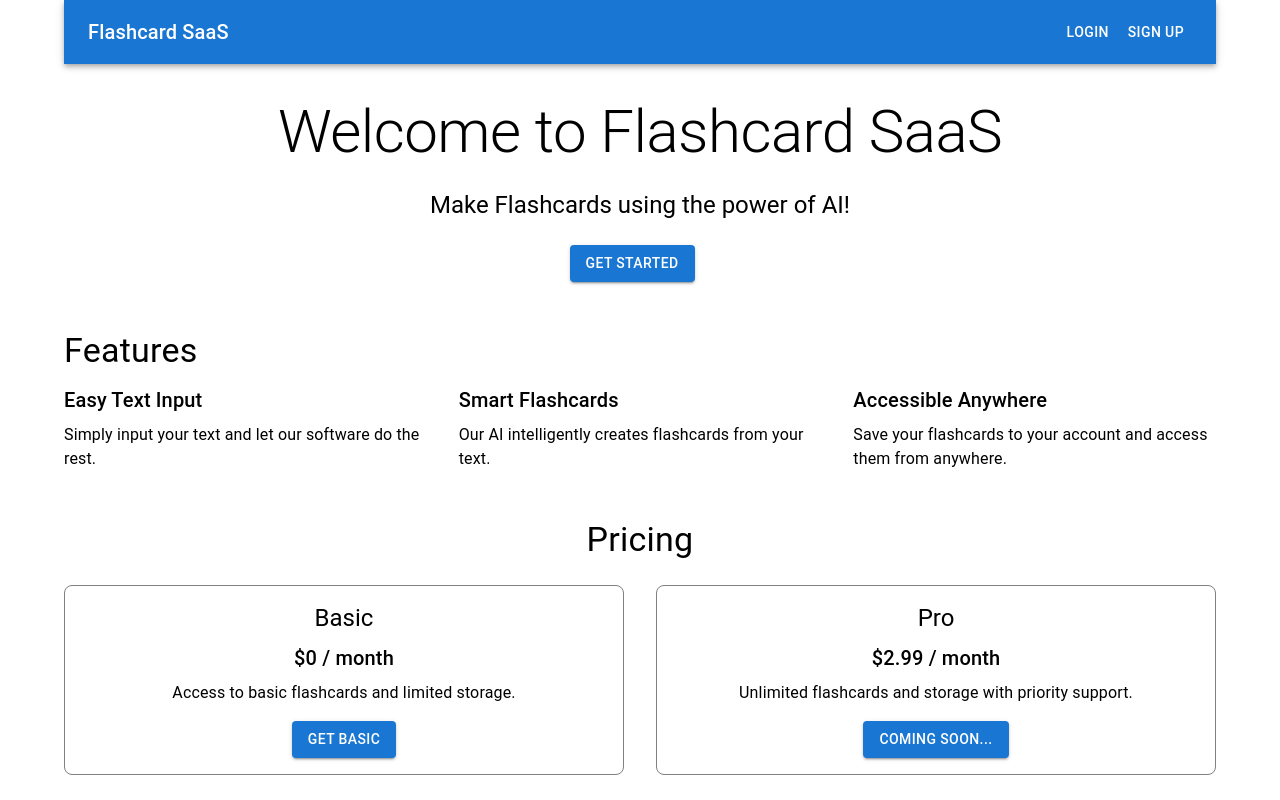
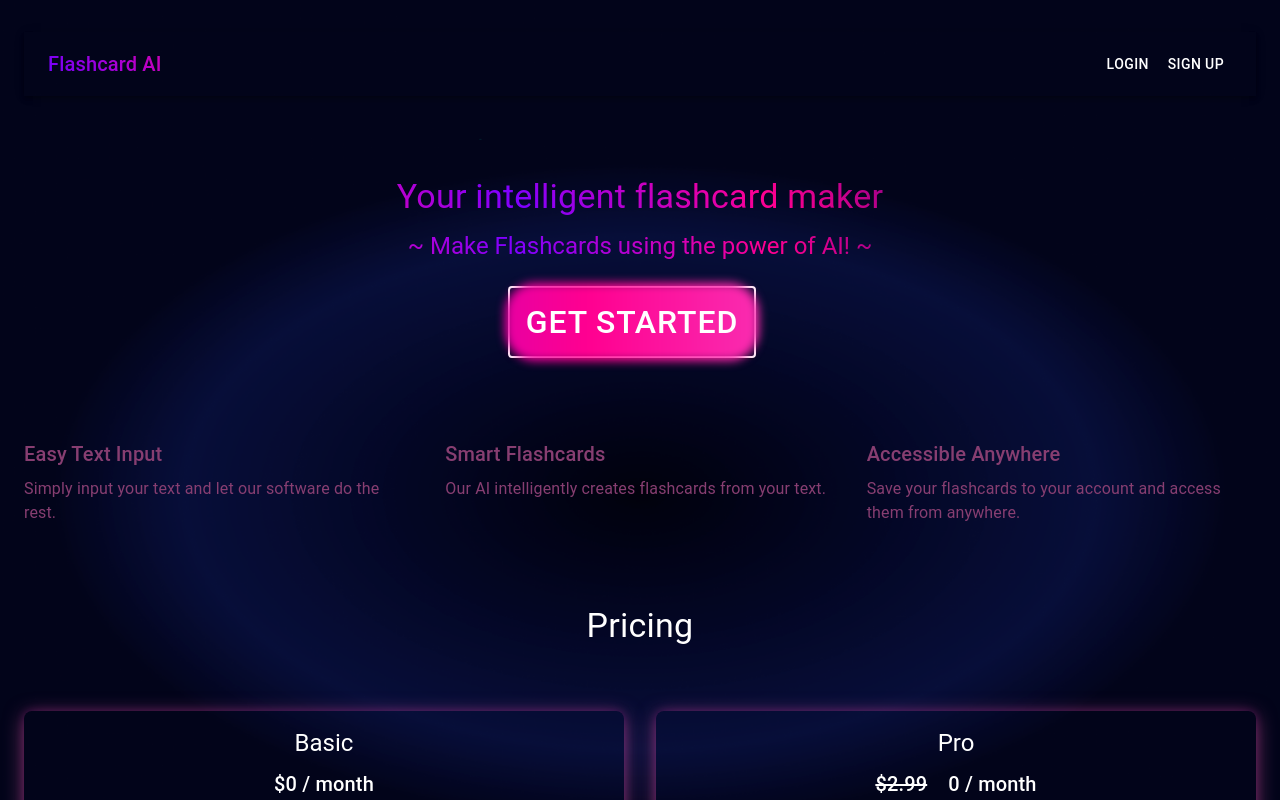
Before and after one commit to Medxo-pro/Flashcard-SaaS, a Next.js app: page / in a window 1280 px wide. Shown: the top 800 px of the page. Built offline with nearby package versions, Linux system fonts and the light colour scheme; no server answers.

Commit message:
Improved UI

```diff
--- a/app/globals.css
+++ b/app/globals.css
@@ -4,3 +4,103 @@
   padding: 0;
   margin: 0;
 }
+
+.multicolor-text {
+	font-size: 3.5em; /* Adjust as needed */
+	background: linear-gradient(45deg, rgb(111, 0, 255), rgb(255, 0, 144), rgb(128, 0, 255), rgb(255, 0, 144), indigo, violet);
+	-webkit-background-clip: text;
+	-webkit-text-fill-color: transparent;
+	animation: rainbowBackground 3s infinite;
+  }
+
+  .multicolor-text-small {
+    font-size: 1.5em; /* Adjust as needed */
+    background: linear-gradient(45deg, rgb(111, 0, 255), rgb(255, 0, 144), rgb(128, 0, 255), rgb(255, 0, 144), indigo, violet);
+    -webkit-background-clip: text;
+    -webkit-text-fill-color: transparent;
+    animation: rainbowBackground 3s infinite;
+    }
+
+  @keyframes rainbowBackground {
+    0% { background-position: 0% 50%; }
+    50% { background-position: 100% 50%; }
+    100% { background-position: 0% 50%; }
+    }
+
+    .button-feedback {
+      text-decoration: none;
+      padding: 5px 10px; /* Adjust padding for a smaller button */
+      border: 2px solid #fff;
+      color: #fff;
+      background-color: #333;
+      border-radius: 25px; /* Round the button corners */
+      transition: all 0.3s ease;
+      position: relative;
+      z-index: 1; /* Ensure the button is above the glowing effect */
+      font-size: 0.875em; /* Smaller font size */
+      font-weight: bold;
+    }
+
+    .button:hover {
+    background-color: #555;
+    }
+
+    .glowing-border-feedback:before {
+      content: '';
+      position: absolute;
+      top: -5px;
+      left: -5px;
+      right: -5px;
+      bottom: -5px;
+      background: linear-gradient(90deg, rgb(111, 0, 255), rgb(13, 30, 100), rgb(59, 127, 146));
+      background-size: 400% 400%;
+      z-index: -1;
+      filter: blur(2px);
+      animation: glowing 20s linear infinite;
+      border-radius: 30px; /* Round the glow effect */
+      }
+
+      @keyframes glowing {
+        0% {
+          background-position: 0% 50%;
+        }
+        50% {
+          background-position: 100% 50%;
+        }
+        100% {
+          background-position: 0% 50%;
+        }
+        }
+
+        .button {
+          text-decoration: none;
+          padding: 10px 20px;
+          border: 2px solid #fff;
+          color: #fff;
+          background-color: #333;
+          border-radius: 25px; /* Round the button corners */
+          transition: all 0.3s ease;
+          position: relative;
+          z-index: 1; /* Ensure the button is above the glowing effect */
+          font-size: 1em;
+          font-weight: bold;
+          }
+
+          .glowing-border {
+            position: relative;
+            }
+
+            .glowing-border:before {
+            content: '';
+            position: absolute;
+            top: -5px;
+            left: -5px;
+            right: -5px;
+            bottom: -5px;
+            background: linear-gradient(90deg, rgb(111, 0, 255), rgb(255, 0, 144), violet);
+            background-size: 400% 400%;
+            z-index: -1;
+            filter: blur(5px);
+            animation: glowing 20s linear infinite;
+            border-radius: 30px; /* Round the glow effect */
+            }
--- a/app/page.js
+++ b/app/page.js
@@ -6,6 +6,8 @@ import { SignedIn, SignedOut, UserButton, SignOutButton } from "@clerk/nextjs";
 import { Typography } from "@mui/material";
 import { Button, Container, Box, AppBar, Toolbar, Grid } from "@mui/material";
 import Head from "next/head";
+import './globals.css';
+
 
 
 export default function Home() {
@@ -33,18 +35,28 @@ export default function Home() {
   }
 
   return (
-    <Container maxWidth="lg">
+    <Container maxWidth="100vw"
+    sx={{
+      backgroundImage: 'url(background.jpg)', // Add your background image URL
+      backgroundSize: 'cover',
+      backgroundPosition: 'center',
+      minHeight: '100vh', // Ensure the container takes up full viewport height
+      py: 4, // Add padding for spacing
+    }}>
       <Head>
-        <title>Flashcard SaaS</title>
+        <title >Flashcard SaaS</title>
         <meta name="description" content="Create flashcard from your text" />
       </Head>
 
 
 
-      <AppBar position="static">
+      <Box
+
+      >
+        <AppBar position="static" sx={{ backgroundColor: 'transparent' }}>
           <Toolbar>
-          <Typography variant="h6" sx={{ flexGrow: 1 }}>
-            Flashcard SaaS
+            <Typography variant="h6" sx={{ flexGrow: 1 }} className="multicolor-text">
+              Flashcard AI
             </Typography>
             {/* Show login and sign-up buttons when signed out */}
             <SignedOut>
@@ -60,49 +72,60 @@ export default function Home() {
             </SignedIn>
           </Toolbar>
         </AppBar>
+      </Box>
 
 
 
-      <Box sx={{ textAlign: "center", my: 4 }}>
-        <Typography variant="h2" gutterBottom>
-          Welcome to Flashcard SaaS
+      <Box sx={{ textAlign: "center", my: 4, mt: 10 }}>
+        <Typography variant="h4" gutterBottom className="multicolor-text" >
+          Your intelligent flashcard maker
         </Typography>
-        <Typography variant="h5" gutterBottom>
-          Make Flashcards using the power of AI!
+        <Typography variant="h5" gutterBottom className="multicolor-text-small">
+          ~ Make Flashcards using the power of AI! ~
         </Typography>
-        <Button variant="contained" color="primary" sx={{ mt: 2, mr: 2 }}>
+        <Button
+        variant="contained"
+        color="primary"
+        className="button glowing-border"
+        sx={{
+          mt: 2,
+          mr: 2,
+          fontSize: '2em', // Ensure this matches the CSS font-size
+          backgroundColor: 'transparent', // Override default background color
+          border: '2px solid #fff', // Match the CSS border
+          color: '#fff', // Match the CSS text color
+        }}
+        href="/generate"
+          >
           Get Started
         </Button>
       </Box>
 
 
 
-      <Box sx={{ my: 6 }}>
-        <Typography variant="h4" components="h2" gutterBottom>
-          Features
-        </Typography>
+      <Box sx={{ my: 6, mb: 10, mt: 10 }}>
         <Grid container spacing={4}>
           <Grid item xs={12} md={4}>
-            <Typography variant="h6" gutterBottom>
+            <Typography variant="h6" gutterBottom color="rgb(135, 62, 113)">
               Easy Text Input
             </Typography>
-            <Typography variant="body1">
+            <Typography variant="body1" color="rgb(135, 62, 113)">
               Simply input your text and let our software do the rest.
             </Typography>
           </Grid>
           <Grid item xs={12} md={4}>
-            <Typography variant="h6" gutterBottom>
+            <Typography variant="h6" gutterBottom color="rgb(135, 62, 113)">
               Smart Flashcards
             </Typography>
-            <Typography variant="body1">
+            <Typography variant="body1" color="rgb(135, 62, 113)">
               Our AI intelligently creates flashcards from your text.
             </Typography>
           </Grid>
-          <Grid item xs={12} md={4}>
+          <Grid item xs={12} md={4} color="rgb(135, 62, 113)">
             <Typography variant="h6" gutterBottom>
               Accessible Anywhere
             </Typography>
-            <Typography variant="body1">
+            <Typography variant="body1" color="rgb(135, 62, 113)">
               Save your flashcards to your account and access them from
               anywhere.
             </Typography>
@@ -113,43 +136,72 @@ export default function Home() {
 
 
       <Box sx={{ my: 6, textAlign: "center" }}>
-        <Typography variant="h4" sx={{mb: 3}}>Pricing</Typography>
+        <Typography variant="h4" color="white" sx={{mb: 3}}>Pricing</Typography>
         <Grid container spacing={4}>
 
           <Grid item xs={12} md={6}>
-            <Box sx={{ border: "1px solid grey", borderRadius: 2, p: 2 }}>
-              <Typography variant="h5" gutterBottom>
+            <Box sx={{
+              borderRadius: 2,
+              p: 2,
+              mt: 5,
+              backgroundColor: 'transparent',
+              boxShadow: '0px 4px 20px rgba(255, 105, 180, 0.5), 0px 0px 10px rgba(128, 0, 128, 0.3)', }}>
+              <Typography variant="h5" gutterBottom color="white">
                 Basic
               </Typography>
-              <Typography variant="h6" gutterBottom>
+              <Typography variant="h6" gutterBottom color="white">
                 $0 / month
               </Typography>
-              <Typography variant="body1">
-                Access to basic flashcards and limited storage.
+              <Typography variant="body1" color="white">
+                Unlimited Flashcards w/o Storage.
               </Typography>
-              <Button variant="contained" color="primary" sx={{ mt: 2 }}>
+              <Button
+              variant="contained"
+              color="primary"
+              className="button-feedback glowing-border-feedback"
+              sx={{
+              mt: 2,
+              fontSize: '1em', // Ensure this matches the CSS font-size
+              backgroundColor: 'transparent', // Override default background color
+              border: '2px solid #fff', // Match the CSS border
+              color: '#fff', // Match the CSS text color
+              }} >
                 Get Basic
               </Button>
             </Box>
           </Grid>
 
           <Grid item xs={12} md={6}>
-            <Box sx={{ border: "1px solid grey", borderRadius: 2, p: 2 }}>
-              <Typography variant="h5" gutterBottom>
+            <Box sx={{
+              borderRadius: 2,
+              p: 2,
+              mt: 5,
+              backgroundColor: 'transparent',
+              boxShadow: '0px 4px 20px rgba(255, 105, 180, 0.5), 0px 0px 10px rgba(128, 0, 128, 0.3)', }}>
+              <Typography variant="h5" gutterBottom color="white">
                 Pro
               </Typography>
-              <Typography variant="h6" gutterBottom>
-                $2.99 / month
+              <Typography variant="h6" gutterBottom color="white">
+                 <span style={{ textDecoration: 'line-through', marginRight: '1rem' }}> $2.99</span> 0 / month
               </Typography>
-              <Typography variant="body1">
-                Unlimited flashcards and storage with priority support.
+              <Typography variant="body1" color="white">
+                Unlimited Flashcards and Storage.
               </Typography>
               <Button
               variant="contained"
               color="primary"
-              sx={{ mt: 2 }}
-              onClick={handleSubmit}>
-                Coming soon...
+              onClick={handleSubmit}
+              className="button-feedback glowing-border-feedback"
+              sx={{
+              mt: 2,
+              fontSize: '1em', // Ensure this matches the CSS font-size
+              backgroundColor: 'transparent', // Override default background color
+              border: '2px solid #fff', // Match the CSS border
+              color: '#fff', // Match the CSS text color
+              }}
+
+              >
+                Get it now for free!
               </Button>
             </Box>
           </Grid>
```
Also changed, not shown: public/background.jpg (added). Lines whose indentation alone changed are shown as unchanged.
